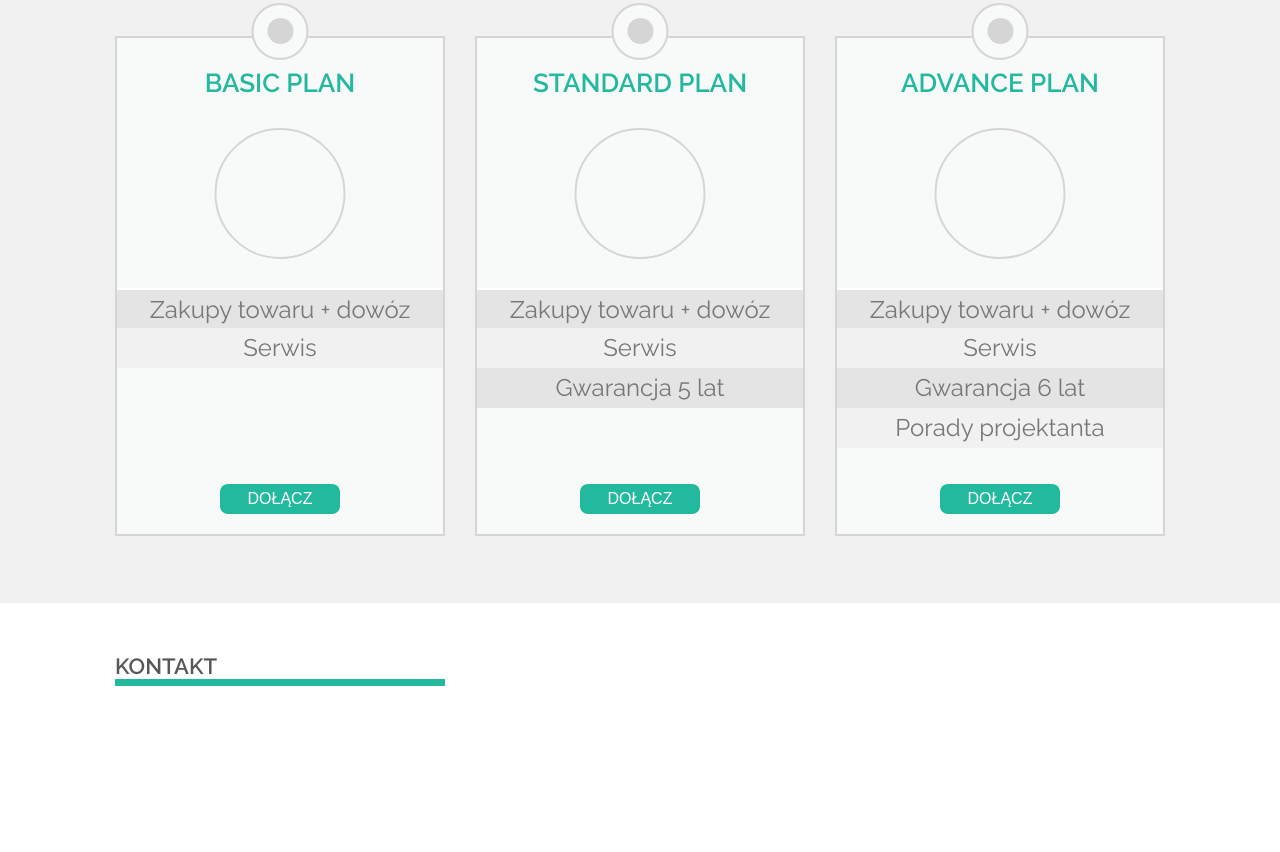
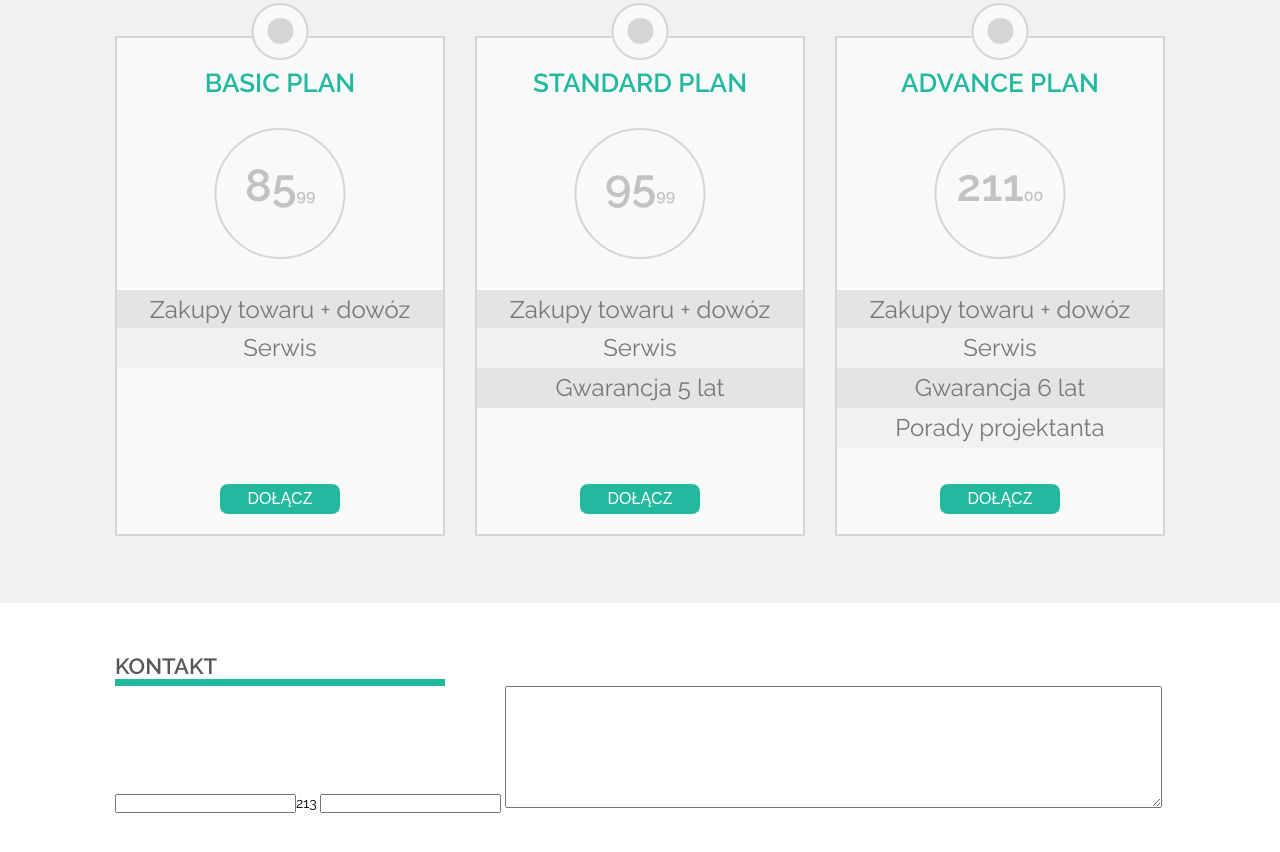
Before and after one commit to fogelkuba/sit-on-chair, a plain HTML site: page index.html in a window 1280 px wide. Shown: the part 1017-1869 px from the top of the page. Drawn offline with Linux system fonts and the light colour scheme.

Commit message:
az do formularza. brakuje formatowania cen

```diff
--- a/css/style.css
+++ b/css/style.css
@@ -195,7 +195,7 @@ h2 {
   margin-top: 75px;
   border: 2px solid #D6D5D5;
   position: relative;
-  transition: 0.3s;
+  /*transition: 0.3s;*/
 }
 .circle{
   transform: translate(-50%);
@@ -222,6 +222,18 @@ h2 {
   border: 2px solid #D6D5D5;
   margin-bottom: 30px;
   background-color: #F8F9F9;
+  line-height: 111px;
+}
+.price-tag{
+  text-align: center;
+  font-size: 45px;
+  font-weight: 600;
+  color: #c2c2c2;
+
+}
+.price-tag span{
+  color: #c2c2c2;
+  font-size: 16px;
 }
 h4 {
   color: #23b99f;
@@ -265,7 +277,6 @@ h4 {
   line-height: 30px;
   cursor: pointer;
 }
-
 .box-price:hover{
   background-color: #23b99f;
   border-color:#23b99f;
--- a/index.html
+++ b/index.html
@@ -44,7 +44,6 @@
           <div class="clear"></div>
         </div>
       </div>
-
     </div>
     <section id="boxes">
       <div class="container">
@@ -68,7 +67,11 @@
         <div class="box box-price box-basic">
           <div class="circle circle-outer"><div class="circle circle-inner"></div></div>
           <h4>Basic plan</h4>
-          <div class="circle circle-price"></div>
+          <div class="circle circle-price">
+            <div class="price-tag">
+              85<span>99</span>
+            </div>
+          </div>
           <ul class="describtion">
             <li>Zakupy towaru + dowóz</li>
             <li>Serwis</li>
@@ -78,7 +81,11 @@
         <div class="box box-price box-standard">
           <div class="circle circle-outer"><div class="circle circle-inner"></div></div>
           <h4>Standard plan</h4>
-          <div class="circle circle-price"></div>
+          <div class="circle circle-price">
+            <div class="price-tag">
+              95<span>99</span>
+            </div>
+          </div>
           <ul class="describtion">
             <li>Zakupy towaru + dowóz</li>
             <li>Serwis</li>
@@ -89,7 +96,11 @@
         <div class="box box-price box-advance box-clear">
           <div class="circle circle-outer"><div class="circle circle-inner"></div></div>
           <h4>Advance plan</h4>
-          <div class="circle circle-price"></div>
+          <div class="circle circle-price">
+            <div class="price-tag">
+              211<span>00</span>
+            </div>
+          </div>
           <ul class="describtion">
             <li>Zakupy towaru + dowóz</li>
             <li>Serwis</li>
@@ -104,6 +115,11 @@
     <section id="contact">
       <div class="container">
         <h2>Kontakt</h2>
+        <form id="contact-form">
+          <input type="text">213
+          <input type="text">
+          <textarea name="name" rows="8" cols="80"></textarea>
+        </form>
       </div>
     </section>
 
```
